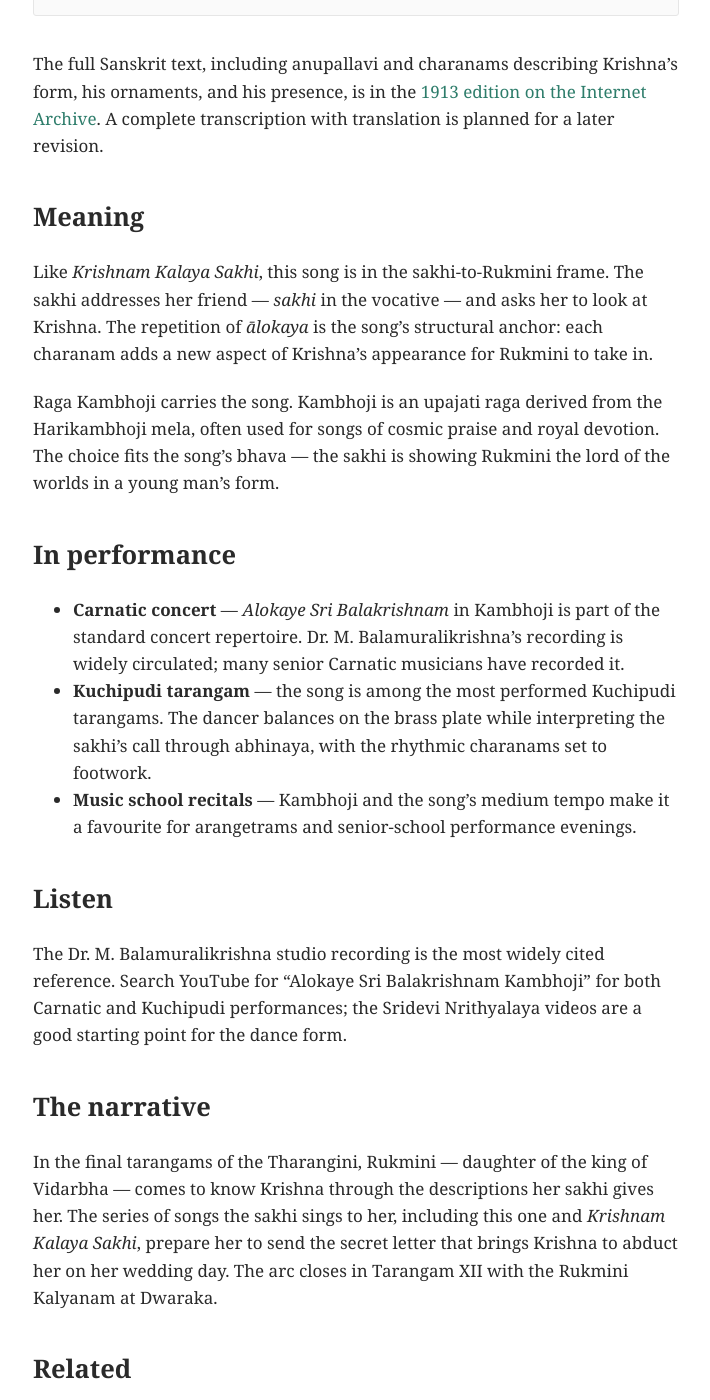
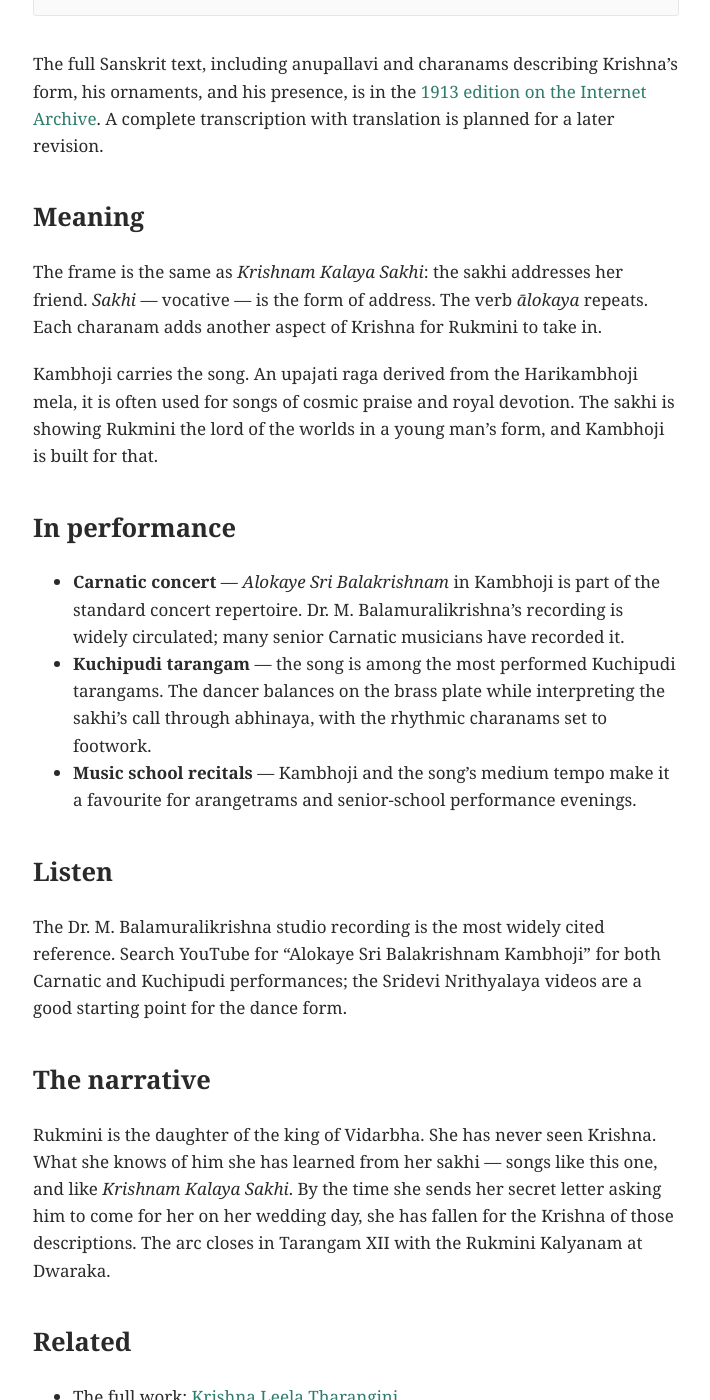
Before and after one commit to anandrajaram/varagur.org, a Jekyll site: the page built from home/krishna-leela-tharangini/alokaye-rukmini.md, in a window 1280 px wide and 1400 px high, scrolled down 1328 px. Shown: the whole window, without its empty margins (284-994 px from the left). Built offline with Jekyll 4.4.1, drawn with Linux system fonts in a browser that asks for light colours.

Commit message:
Break the AI metronome: vary sentence length and cadence in song pages
Surface AI tells were removed in the previous pass, but the prose
still pulsed with even-tempo, SVO-throughout, "The X is..." sentence
openings. Reference voice was preserved while cadence was broken:

- Each song page's "Meaning" section is rewritten so paragraphs no
  longer all open with "The X" or "Mohanam is" / "Mukhari is" /
  "Kambhoji is" / "Shankarabharanam is".
- Short punches inserted where they land — e.g., "Raga Mohanam fits.",
  "Mukhari carries the bhava.", "The bhava is *adbhuta* — wonder."
- One or two longer winding sentences kept per section to break the
  metronome of consecutive 18-word sentences.
- alokaye-rukmini.md narrative section rewritten the same way (was
  three consecutive long sentences, now varied).
- Hub-page intro paragraph rewritten with same approach.

No factual content changed; only the prose rhythm.

Co-Authored-By: Claude Opus 4.7 <noreply@anthropic.com>

```diff
--- a/home/krishna-leela-tharangini/alokaye-rukmini.md
+++ b/home/krishna-leela-tharangini/alokaye-rukmini.md
@@ -54,9 +54,9 @@ The full Sanskrit text, including anupallavi and charanams describing Krishna's
 
 ## Meaning
 
-Like *Krishnam Kalaya Sakhi*, this song is in the sakhi-to-Rukmini frame. The sakhi addresses her friend — *sakhi* in the vocative — and asks her to look at Krishna. The repetition of *ālokaya* is the song's structural anchor: each charanam adds a new aspect of Krishna's appearance for Rukmini to take in.
+The frame is the same as *Krishnam Kalaya Sakhi*: the sakhi addresses her friend. *Sakhi* — vocative — is the form of address. The verb *ālokaya* repeats. Each charanam adds another aspect of Krishna for Rukmini to take in.
 
-Raga Kambhoji carries the song. Kambhoji is an upajati raga derived from the Harikambhoji mela, often used for songs of cosmic praise and royal devotion. The choice fits the song's bhava — the sakhi is showing Rukmini the lord of the worlds in a young man's form.
+Kambhoji carries the song. An upajati raga derived from the Harikambhoji mela, it is often used for songs of cosmic praise and royal devotion. The sakhi is showing Rukmini the lord of the worlds in a young man's form, and Kambhoji is built for that.
 
 ## In performance
 
@@ -70,7 +70,7 @@ The Dr. M. Balamuralikrishna studio recording is the most widely cited reference
 
 ## The narrative
 
-In the final tarangams of the Tharangini, Rukmini — daughter of the king of Vidarbha — comes to know Krishna through the descriptions her sakhi gives her. The series of songs the sakhi sings to her, including this one and *Krishnam Kalaya Sakhi*, prepare her to send the secret letter that brings Krishna to abduct her on her wedding day. The arc closes in Tarangam XII with the Rukmini Kalyanam at Dwaraka.
+Rukmini is the daughter of the king of Vidarbha. She has never seen Krishna. What she knows of him she has learned from her sakhi — songs like this one, and like *Krishnam Kalaya Sakhi*. By the time she sends her secret letter asking him to come for her on her wedding day, she has fallen for the Krishna of those descriptions. The arc closes in Tarangam XII with the Rukmini Kalyanam at Dwaraka.
 
 ## Related
 
```
Also changed, not shown: home/krishna-leela-tharangini.md (+1 -1 lines), home/krishna-leela-tharangini/bala-gopala.md (+2 -2 lines), home/krishna-leela-tharangini/govardhana-giridhara.md (+2 -2 lines), home/krishna-leela-tharangini/krishnam-kalaya-sakhi.md (+2 -2 lines), home/krishna-leela-tharangini/sri-vasudeva-prabho.md (+2 -2 lines).
